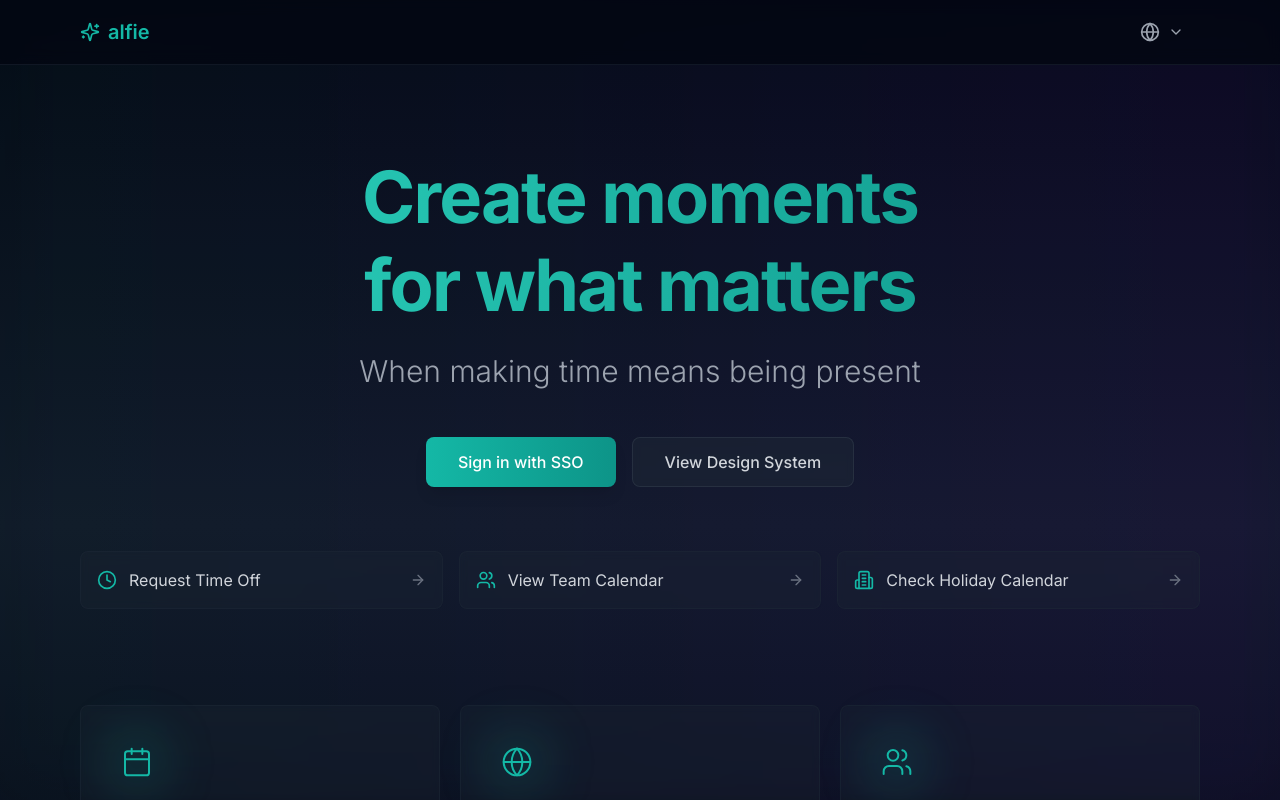
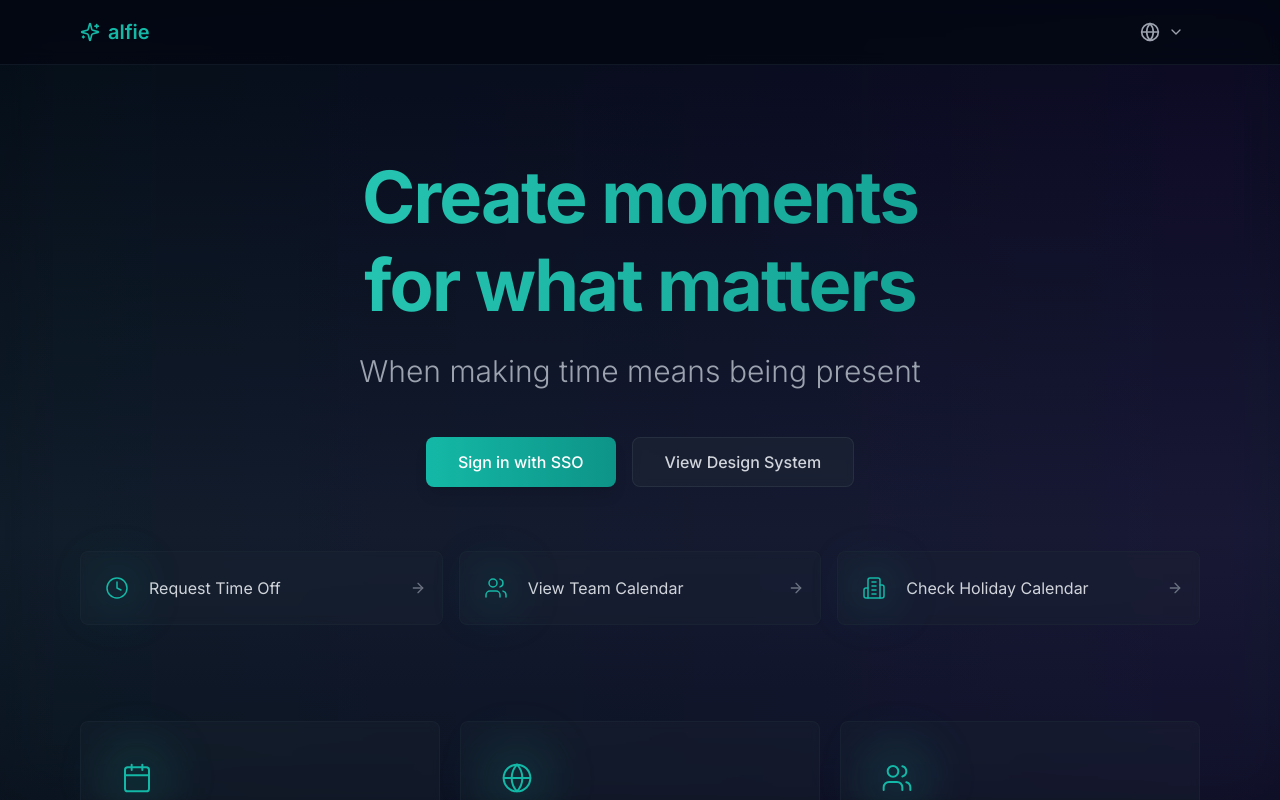
Before and after one commit to TheJohny71/alfie-enterprise-v3, a Next.js app: page / in a window 1280 px wide. Shown: the top 800 px of the page. Built offline with nearby package versions, Linux system fonts and the light colour scheme.

Commit message:
Update quick-actions.tsx

```diff
--- a/src/components/features/welcome/quick-actions.tsx
+++ b/src/components/features/welcome/quick-actions.tsx
@@ -9,14 +9,17 @@ export const QuickActions: FC = () => {
     {
       icon: Clock,
       label: "Request Time Off",
+      ariaLabel: "Request Time Off Action"
     },
     {
       icon: Users,
       label: "View Team Calendar",
+      ariaLabel: "View Team Calendar Action"
     },
     {
       icon: Building2,
       label: "Check Holiday Calendar",
+      ariaLabel: "Check Holiday Calendar Action"
     }
   ];
 
@@ -25,13 +28,25 @@ export const QuickActions: FC = () => {
       {actions.map((action) => (
         <button
           key={action.label}
-          className="group flex items-center justify-between p-4 rounded-lg border border-gray-800/50 bg-gray-800/30 backdrop-blur-sm hover:bg-gray-800/50 hover:border-teal-500/50 transition-all duration-300"
+          className="group relative flex items-center justify-between p-4 rounded-lg border border-gray-800/50 bg-gray-800/30 backdrop-blur-sm hover:bg-gray-800/50 hover:border-teal-500/50 transition-all duration-300"
+          aria-label={action.ariaLabel}
         >
-          <div className="flex items-center gap-3">
-            <action.icon className="w-5 h-5 text-teal-500 group-hover:scale-110 transition-transform duration-300" />
-            <span className="text-gray-300">{action.label}</span>
+          <div className="absolute inset-0 bg-teal-600/5 rounded-lg transform scale-95 opacity-0 group-hover:scale-100 group-hover:opacity-100 transition-all duration-500" />
+          <div className="flex items-center gap-3 relative">
+            <div className="relative w-10 h-10 flex items-center justify-center">
+              <div className="absolute inset-0 rounded-full bg-teal-600/20 group-hover:bg-teal-600/30 blur-xl transition-all duration-300 group-hover:scale-150" />
+              <div className="relative transition-all duration-300 group-hover:scale-110 group-hover:rotate-3">
+                <action.icon
+                  className="w-6 h-6 text-teal-500 transition-all duration-300"
+                  strokeWidth={1.5}
+                />
+              </div>
+            </div>
+            <span className="text-gray-300 group-hover:text-teal-300 transition-colors duration-300">
+              {action.label}
+            </span>
           </div>
-          <ArrowRight className="w-4 h-4 text-gray-500 group-hover:text-teal-500 group-hover:translate-x-1 transition-all duration-300" />
+          <ArrowRight className="w-4 h-4 text-gray-500 group-hover:text-teal-500 group-hover:translate-x-1 transition-all duration-300 relative" />
         </button>
       ))}
     </div>
```
